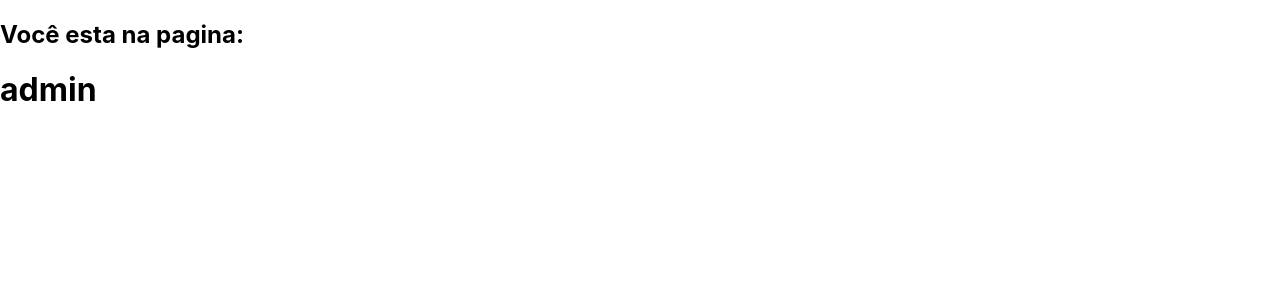
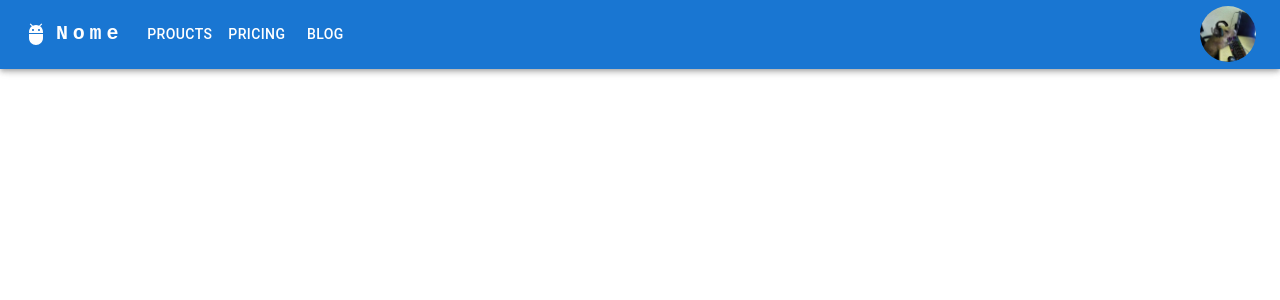
Before and after one commit to LorenaSouzaMoreiraa/Project-React-Grupo3, a React (Create React App) app: page /admin in a window 1280 px wide. Shown: the top 300 px of the page. Built offline with nearby package versions, Linux system fonts and the light colour scheme.

Commit message:
Navbar provisoria

```diff
--- a/package.json
+++ b/package.json
@@ -5,6 +5,7 @@
   "dependencies": {
     "@emotion/react": "^11.10.4",
     "@emotion/styled": "^11.10.4",
+    "@mui/icons-material": "^5.10.3",
     "@mui/material": "^5.10.4",
     "cra-template": "1.2.0",
     "react": "^18.2.0",
--- a/public/index.html
+++ b/public/index.html
@@ -11,7 +11,6 @@
     <title>Grupo 3</title>
   </head>
   <body>
-    <h2>Você esta na pagina:</h2>
     <div id="root"></div>
   </body>
 </html>
--- /dev/null
+++ b/src/components/Header.js
@@ -0,0 +1,192 @@
+import * as React from 'react';
+
+import X from './../assets/profile.jpg'
+
+import AppBar from '@mui/material/AppBar';
+import Box from '@mui/material/Box';
+import Toolbar from '@mui/material/Toolbar';
+import IconButton from '@mui/material/IconButton';
+import Typography from '@mui/material/Typography';
+import Menu from '@mui/material/Menu';
+import MenuIcon from '@mui/icons-material/Menu';
+import Container from '@mui/material/Container';
+import Avatar from '@mui/material/Avatar';
+import Button from '@mui/material/Button';
+import Tooltip from '@mui/material/Tooltip';
+import MenuItem from '@mui/material/MenuItem';
+import AdbIcon from '@mui/icons-material/Adb';
+
+
+const pages = ['Proucts', 'Pricing', 'Blog'];
+const settings = ['Logout'];
+
+const ResponsiveAppBar = () => {
+  const [anchorElNav, setAnchorElNav] = React.useState(null);
+  const [anchorElUser, setAnchorElUser] = React.useState(null);
+
+  const handleOpenNavMenu = (event) => {
+    setAnchorElNav(event.currentTarget);
+  };
+  const handleOpenUserMenu = (event) => {
+    setAnchorElUser(event.currentTarget);
+  };
+
+  const handleCloseNavMenu = () => {
+    setAnchorElNav(null);
+  };
+
+  const handleCloseUserMenu = () => {
+    setAnchorElUser(null);
+  };
+
+  return (
+    <AppBar >
+      <Container maxWidth="xl">
+        <Toolbar disableGutters>
+          <AdbIcon sx={{ display: { xs: 'none', md: 'flex' }, mr: 1 }} />
+          <Typography
+            variant="h6"
+            noWrap
+            component="a"
+            href="/"
+            sx={{
+              mr: 2,
+              display: { xs: 'none', md: 'flex' },
+              fontFamily: 'monospace',
+              fontWeight: 700,
+              letterSpacing: '.3rem',
+              color: 'inherit',
+              textDecoration: 'none',
+            }}
+          >
+            Nome
+          </Typography>
+
+          <Box sx={{ flexGrow: 1, display: { xs: 'flex', md: 'none' } }}>
+            <IconButton
+              size="large"
+              aria-label="account of current user"
+              aria-controls="menu-appbar"
+              aria-haspopup="true"
+              onClick={handleOpenNavMenu}
+              color="inherit"
+            >
+              <MenuIcon />
+            </IconButton>
+            <Menu
+              id="menu-appbar"
+              anchorEl={anchorElNav}
+              anchorOrigin={{
+                vertical: 'bottom',
+                horizontal: 'left',
+              }}
+              keepMounted
+              transformOrigin={{
+                vertical: 'top',
+                horizontal: 'left',
+              }}
+              open={Boolean(anchorElNav)}
+              onClose={handleCloseNavMenu}
+              sx={{
+                display: { xs: 'block', md: 'none' },
+              }}
+            >
+              {pages.map((page) => (
+                <MenuItem key={page} onClick={handleCloseNavMenu}>
+                  <Typography textAlign="center">{page}</Typography>
+                </MenuItem>
+              ))}
+            </Menu>
+          </Box>
+          <AdbIcon sx={{ display: { xs: 'flex', md: 'none' }, mr: 1 }} />
+          <Typography
+            variant="h5"
+            noWrap
+            component="a"
+            href=""
+            sx={{
+              mr: 2,
+              display: { xs: 'flex', md: 'none' },
+              flexGrow: 1,
+              fontFamily: 'monospace',
+              fontWeight: 700,
+              letterSpacing: '.3rem',
+              color: 'inherit',
+              textDecoration: 'none',
+            }}
+          >
+            Nome
+          </Typography>
+          <Box sx={{ flexGrow: 1, display: { xs: 'none', md: 'flex' } }}>
+            {pages.map((page) => (
+              <Button
+                key={page}
+                onClick={handleCloseNavMenu}
+                sx={{ my: 2, color: 'white', display: 'block' }}
+              >
+                {page}
+              </Button>
+            ))}
+          </Box>
+
+          <Box sx={{ flexGrow: 0 }}>
+            <Tooltip title="Profile">
+              <IconButton onClick={handleOpenUserMenu} sx={{ p: 0 }}>
+                <Avatar sx={{ width: 56, height: 56 }} alt="Remy Sharp" src="../assets/profile.jpg" />
+              </IconButton>
+            </Tooltip>
+            <Menu
+              sx={{ mt: '45px' }}
+              id="menu-appbar"
+              anchorEl={anchorElUser}
+              anchorOrigin={{
+                vertical: 'top',
+                horizontal: 'right',
+              }}
+              keepMounted
+              transformOrigin={{
+                vertical: 'top',
+                horizontal: 'right',
+              }}
+              open={Boolean(anchorElUser)}
+              onClose={handleCloseUserMenu}
+            >
+                <MenuItem>
+                    <Typography
+                    sx={{
+                        mr: "30px",
+                        display: { xs: 'none', md: 'flex' },
+                        fontWeight: 400,
+                        color: 'inherit',
+                        textDecoration: 'none',
+                    }}
+                    textAlign="left"
+                    >Bem vindo,
+                    </Typography>
+                </MenuItem>
+                <MenuItem>
+                    <Typography
+                    sx={{
+                        mr: 2,
+                        display: { xs: 'none', md: 'flex' },
+                        fontWeight: 700,
+                        color: 'inherit',
+                        textDecoration: 'none',
+                    }}
+                    textAlign="center"
+                    >Admin
+                    </Typography>
+                </MenuItem>
+                {settings.map((setting) => (
+                    <MenuItem key={setting} onClick={handleCloseUserMenu}>
+                    <Typography textAlign="center">{setting}</Typography>
+                    </MenuItem>
+                ))}
+            </Menu>
+          </Box>
+        </Toolbar>
+      </Container>
+    </AppBar>
+  );
+};
+export default ResponsiveAppBar;
--- a/src/pages/Admin/index.js
+++ b/src/pages/Admin/index.js
@@ -1,7 +1,11 @@
+import Header from "../../components/Header";
 
 function Admin() {
     return (
-        <h1> admin</h1>
+        <div className="app">
+            <Header />
+            <h1> admin</h1>
+        </div>
     )
 }
 
--- a/src/pages/Home/index.js
+++ b/src/pages/Home/index.js
@@ -3,7 +3,7 @@
 
 function Home () {
     return(
-    <div>
+    <div className="app">
         <h1>Página Inicial</h1>
         <Link to ="/admin"><button > Clique aqui</button></Link>
     </div>
```
Also changed, not shown: public/assets/profile.jpg (added), 1 other file (tests, documents, lock files or other folders).
